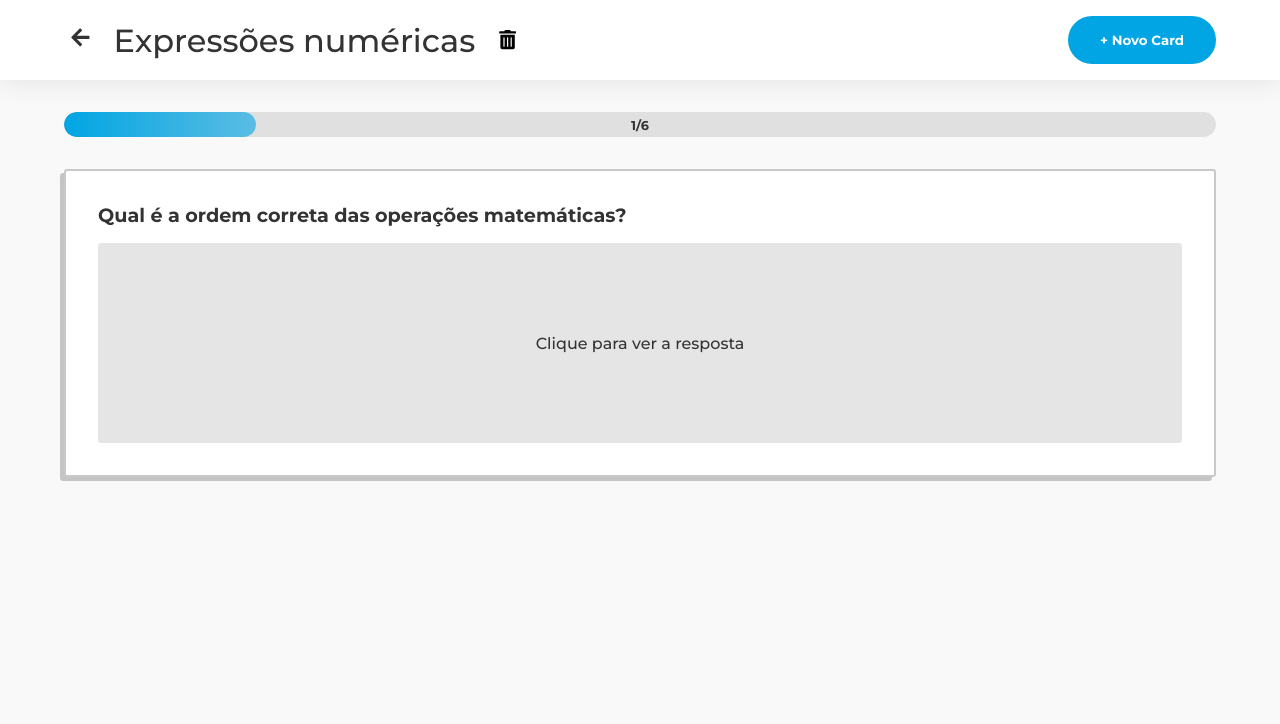
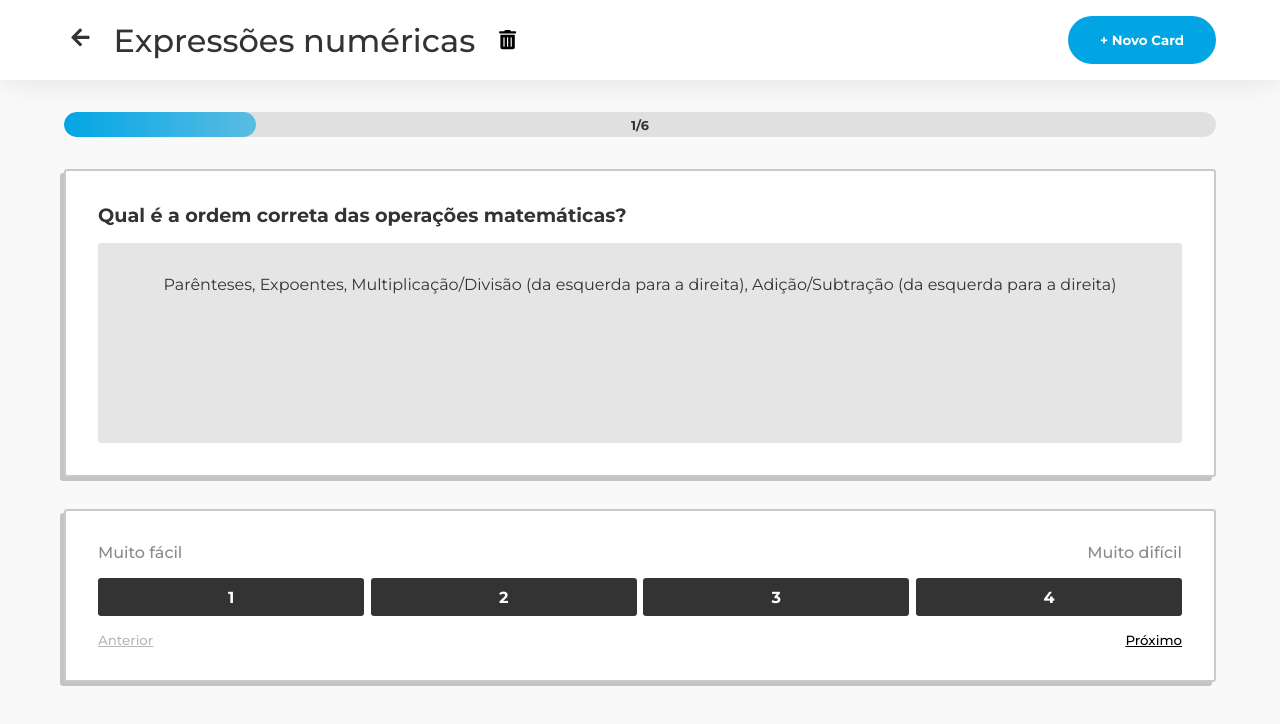
Before and after one commit to FellipeCastro/flashfy, a React (Vite) app: page /cards/1 in a window 1280 px wide. Both pictures are taken after a click on the element 640 px from the left and 343 px from the top of the page. Shown: the top 724 px of the page. Built offline with nearby package versions, Linux system fonts and the light colour scheme.

Commit message:
Cards atualizado

```diff
--- a/src/pages/Cards/Cards.jsx
+++ b/src/pages/Cards/Cards.jsx
@@ -23,7 +23,7 @@ const Cards = ({ decks, setDecks, updateDeck }) => {
         setCurrentCardIndex(0);
         setShowAnswer(false);
         setSelectedDifficulty(null);
-    });
+    }, [decks, id]);
 
     const createCard = (question, answer) => {
         setDecks((prevDecks) =>
@@ -195,7 +195,7 @@ const Cards = ({ decks, setDecks, updateDeck }) => {
                     <p className={styles.question}>{currentCard.question}</p>
                     <div
                         className={`${styles.answer} ${
-                            showAnswer ? styles.showAnswer : ""
+                            showAnswer ? styles.showAnswer : null
                         }`}
                         onClick={() => setShowAnswer(!showAnswer)}
                     >
@@ -210,7 +210,7 @@ const Cards = ({ decks, setDecks, updateDeck }) => {
 
                 <div
                     className={`${styles.feedback} ${
-                        showAnswer ? "" : styles.hidden
+                        showAnswer ? null : styles.hidden
                     }`}
                 >
                     <div className={styles.flexContainer}>
@@ -226,7 +226,7 @@ const Cards = ({ decks, setDecks, updateDeck }) => {
                                     currentCard.difficulty === level ||
                                     selectedDifficulty === level
                                         ? styles.selected
-                                        : ""
+                                        : null
                                 }
                                 onClick={() => handleSetDifficulty(level)}
                             >
```
